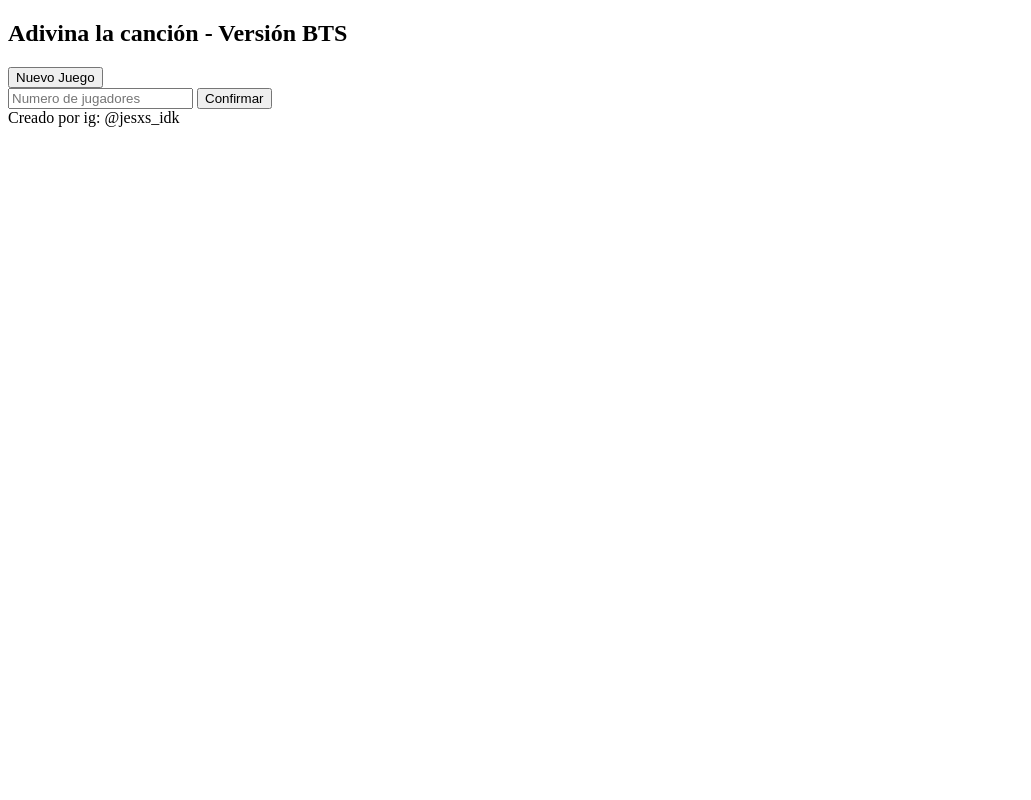
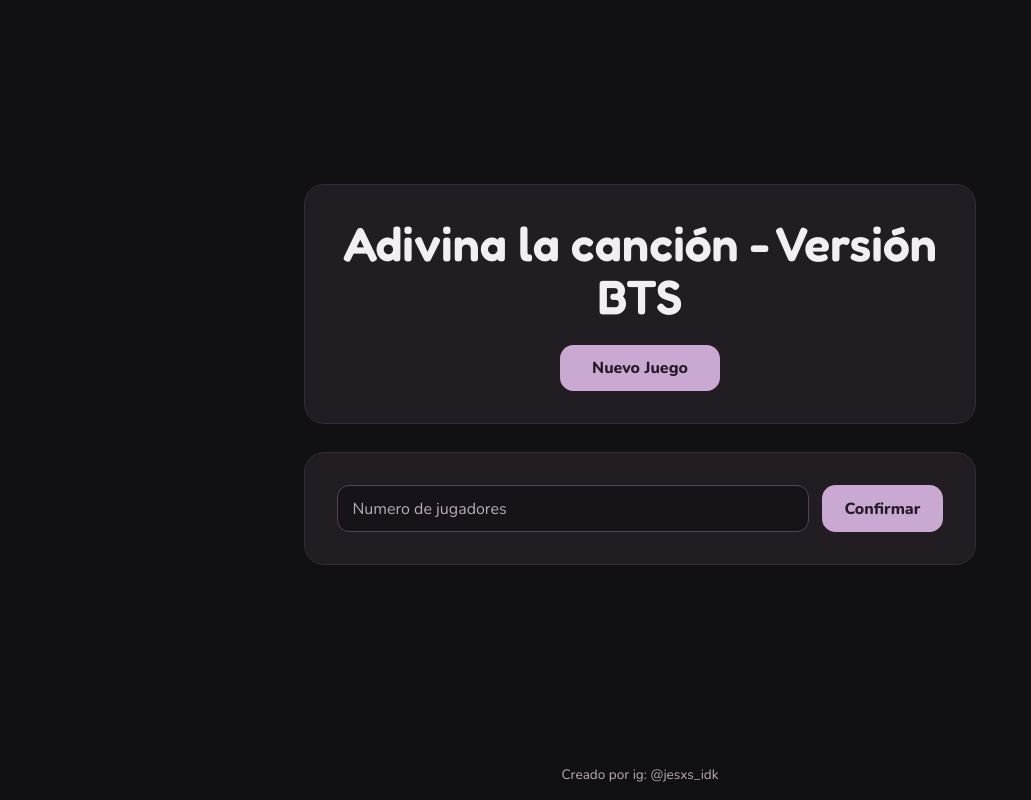
Before and after one commit to Espexus/btsgame, a plain HTML site: page index.html in a window 1280 px wide. Both pictures are taken after a click on the button "Nuevo Juego". Shown: the whole page, without its empty margins (0-1031 px from the left). Drawn offline with nearby package versions, Linux system fonts and the light colour scheme.

Commit message:
juego terminado

```diff
--- a/css/index.css
+++ b/css/index.css
@@ -1,6 +1,110 @@
-.formulario-cantidad-espacio {
-    display: none;
+body {
+    background-color: var(--color-page);
 }
+
+main {
+    width: min(100% - 2rem, 42rem);
+    margin: auto;
+    padding: 2rem 0;
+    display: flex;
+    flex-direction: column;
+    align-items: center;
+    justify-content: center;
+    gap: 1.5rem;
+}
+
+.info-general,
+.formulario-cantidad-espacio,
+.formulario-jugadores-espacio {
+    width: 100%;
+    padding: 1.5rem;
+    border: 1px solid #342d37;
+    border-radius: 1.25rem;
+    background-color: var(--color-surface);
+    text-align: center;
+}
+
+.info-general h1 {
+    margin: 0 0 1.4rem;
+    font-family: var(--font-display);
+    font-size: clamp(2rem, 8vw, 3rem);
+    line-height: 1.1;
+    font-weight: 600;
+}
+
+#crear-juego {
+    min-width: 10rem;
+}
+
+.formulario-cantidad-espacio,
 .formulario-jugadores-espacio {
     display: none;
 }
+
+#cantidad-jugadores {
+    display: flex;
+    flex-direction: column;
+    gap: 0.8rem;
+}
+
+#formulario-jugadores {
+    display: flex;
+    flex-direction: column;
+    gap: 0.8rem;
+}
+
+#cantidad-jugadores input,
+#formulario-jugadores input {
+    width: 100%;
+}
+
+
+
+.jugadorPuntacion {
+    margin: 0.65rem 0;
+    color: var(--color-text);
+    font-size: 1.1rem;
+    font-weight: 700;
+}
+
+@media (min-width: 600px) {
+    main {
+        gap: 1.75rem;
+        padding: 3rem 0;
+    }
+
+    .info-general,
+    .formulario-cantidad-espacio,
+    .formulario-jugadores-espacio {
+        padding: 2rem;
+    }
+
+    #cantidad-jugadores {
+        flex-direction: row;
+    }
+
+    #cantidad-jugadores input[type="number"] {
+        flex: 1 1 0;
+        width: auto;
+        min-width: 0;
+    }
+
+    #cantidad-jugadores input[type="submit"] {
+        width: auto;
+        flex: 0 0 auto;
+    }
+
+    #formulario-jugadores {
+        flex-direction: row;
+        flex-wrap: wrap;
+        justify-content: center;
+    }
+
+    #formulario-jugadores input:not([type="submit"]) {
+        flex: 1 1 12rem;
+    }
+
+    #formulario-jugadores input[type="submit"] {
+        flex: 0 0 60%;
+    }
+}
--- a/css/jugar.css
+++ b/css/jugar.css
@@ -1,3 +1,113 @@
-#preguntas {
+body {
+    background: radial-gradient(ellipse at 50% 12%, var(--color-game-light) 0%, var(--color-game-middle) 38%, var(--color-game-dark) 100%);
+    height: 100vh;
+    box-sizing: border-box;
+}
+
+.seccionInicio,
+.preguntas {
+    width: 100%;
+    height: 80vh;
+    margin: 0 auto;
+    padding: 2rem 0;
+    box-sizing: border-box;
+    display: flex;
+    flex: 1;
+    flex-direction: column;
+    align-items: center;
+    justify-content: center;
+    gap: 1.25rem;
+    text-align: center;
+}
+
+.seccionInicio h2 {
+    margin: 0;
+    font-family: var(--font-display);
+    font-size: clamp(2rem, 8vw, 3rem);
+    font-weight: 600;
+}
+
+.preguntas {
     display: none;
 }
+
+.preguntas > div {
+    width: 100%;
+    display: flex;
+    flex-direction: column;
+    align-items: center;
+    box-sizing: border-box;
+    gap: 0.9rem;
+}
+
+.imagen-preguntas {
+    width: 70%;
+    aspect-ratio: 1 / 1;
+    border: 1px solid rgb(255 255 255 / 22%);
+    border-radius: 1.25rem;
+    object-fit: cover;
+}
+
+.nombre-cancion {
+    margin: 0;
+    font-family: var(--font-display);
+    font-size: 1.5rem;
+    font-weight: 500;
+}
+
+.boton-pregunta {
+    min-width: 8.5rem;
+}
+
+#noPunto {
+    background-color: var(--color-wrong);
+}
+
+#noPunto:hover {
+    background-color: var(--color-wrong-hover);
+}
+
+#punto {
+    background-color: var(--color-right);
+}
+
+#punto:hover {
+    background-color: var(--color-right-hover);
+}
+
+.preguntas p:not(.nombre-cancion) {
+    margin: 0;
+    color: #f0e2f0;
+    font-size: 1.1rem;
+}
+
+.jugadorPuntacion {
+    width: 100%;
+    margin: 0;
+    padding: 0.9rem 1rem;
+    border: 1px solid rgb(255 255 255 / 18%);
+    border-radius: 0.9rem;
+    background-color: rgb(26 11 27 / 38%);
+    font-size: 1.1rem;
+}
+
+.enlace {
+    color: blue;
+}
+
+@media (min-width: 600px) {
+    .seccionInicio,
+    .preguntas {
+        min-height: calc(100vh - 4rem);
+        padding: 3rem 0;
+        gap: 1.5rem;
+    }
+
+    .imagen-preguntas {
+        width: 20%;
+    }
+
+    .preguntas > button {
+        min-width: 10rem;
+    }
+}
--- a/css/style.css
+++ b/css/style.css
@@ -0,0 +1,97 @@
+:root {
+    font-family: "Nunito", sans-serif;
+    color: #f3eef4;
+    font-synthesis: none;
+    text-rendering: optimizeLegibility;
+
+    --color-page: #111012;
+    --color-text: #f3eef4;
+    --color-muted: #b8aeb9;
+    --color-surface: #211d23;
+    --color-accent: #c9a8d1;
+    --color-accent-hover: #dcc3e2;
+    --color-border: #514653;
+    --color-game-light: #774875;
+    --color-game-middle: #572354;
+    --color-game-dark: rgb(64, 1, 63);
+    --color-wrong: #d3a6a6;
+    --color-wrong-hover: #e2bdbd;
+    --color-right: #b7d0bc;
+    --color-right-hover: #cce0d0;
+    --font-display: "Fredoka", sans-serif;
+
+    background-color: var(--color-page);
+}
+
+* {
+    box-sizing: border-box;
+}
+
+body {
+    min-width: 320px;
+    min-height: 100vh;
+    margin: 0;
+    display: flex;
+    flex-direction: column;
+    color: var(--color-text);
+    font-size: 1rem;
+}
+
+button,
+input {
+    font: inherit;
+}
+
+button,
+input[type="submit"] {
+    min-height: 2.9rem;
+    padding: 0.7rem 1.35rem;
+    border: 1px solid transparent;
+    border-radius: 0.85rem;
+    background-color: var(--color-accent);
+    color: #251b28;
+    font-weight: 800;
+    cursor: pointer;
+    transition: background-color 160ms ease, transform 160ms ease;
+}
+
+button:hover,
+input[type="submit"]:hover {
+    transform: scale(1.03);
+    background-color: var(--color-accent-hover);
+}
+
+button:focus-visible,
+input:focus-visible {
+    outline: 3px solid #ead7ef;
+    outline-offset: 3px;
+}
+
+input:not([type="submit"]) {
+    min-height: 2.9rem;
+    padding: 0.7rem 0.9rem;
+    border: 1px solid var(--color-border);
+    border-radius: 0.75rem;
+    background-color: #171419;
+    color: var(--color-text);
+}
+
+input:not([type="submit"])::placeholder {
+    color: var(--color-muted);
+}
+
+footer {
+    padding: 1rem;
+    color: var(--color-muted);
+    font-size: 0.85rem;
+    text-align: center;
+}
+
+@media (prefers-reduced-motion: reduce) {
+    *,
+    *::before,
+    *::after {
+        scroll-behavior: auto !important;
+        transition-duration: 0.01ms !important;
+    }
+}
--- a/index.html
+++ b/index.html
@@ -1,10 +1,14 @@
 <!DOCTYPE html>
-<html lang="en">
+<html lang="es">
 <head>
     <meta charset="UTF-8">
     <meta name="viewport" content="width=device-width, initial-scale=1.0">
-    <title>Document</title>
+    <title>Adivina la canción - BTS</title>
 
+    <link rel="preconnect" href="https://fonts.googleapis.com">
+    <link rel="preconnect" href="https://fonts.gstatic.com" crossorigin>
+    <link href="https://fonts.googleapis.com/css2?family=Fredoka:wght@400;500;600&family=Nunito:wght@400;600;700;800&display=swap" rel="stylesheet">
+    <link rel="stylesheet" href="css/style.css">
     <link rel="stylesheet" href="css/index.css">
 </head>
 <body>
```
Also changed, not shown: html/jugar.html (+11 -4 lines), js/scriptjuegos.js (+7 -1 lines), imgs/BlackSwan.jpg, imgs/BloodSweat&Tears.jpg, imgs/FakeLove.jpg, imgs/Fire.jpg, imgs/IDOL.jpg, imgs/LifeGoesOn.jpg, imgs/MICDrop.jpg, imgs/PermissiontoDance.png, imgs/SaveMe.jpg.
